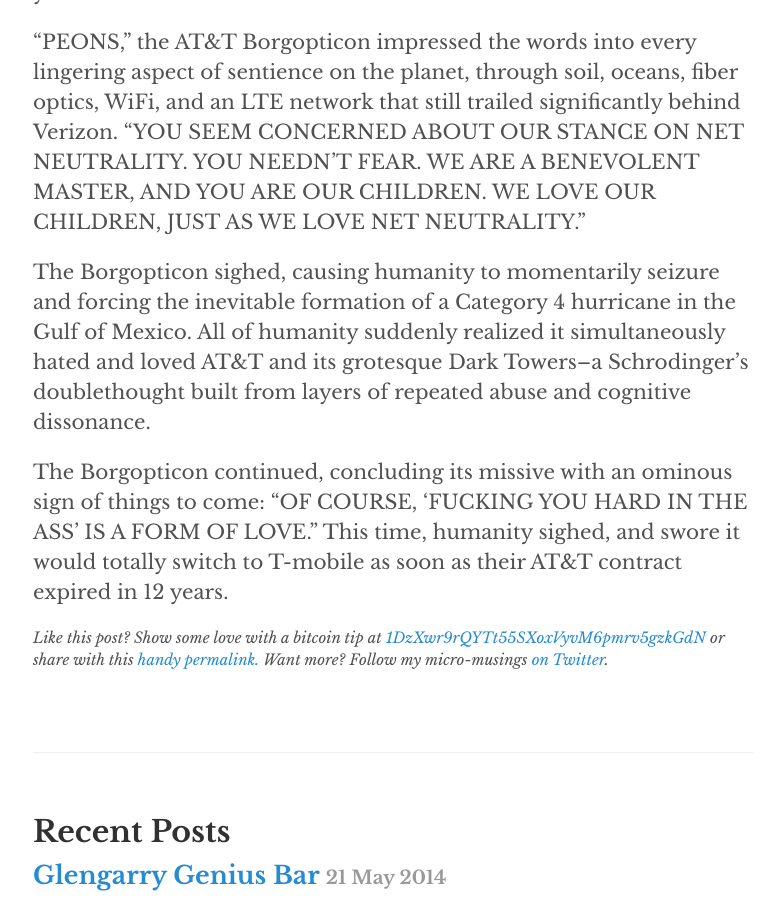
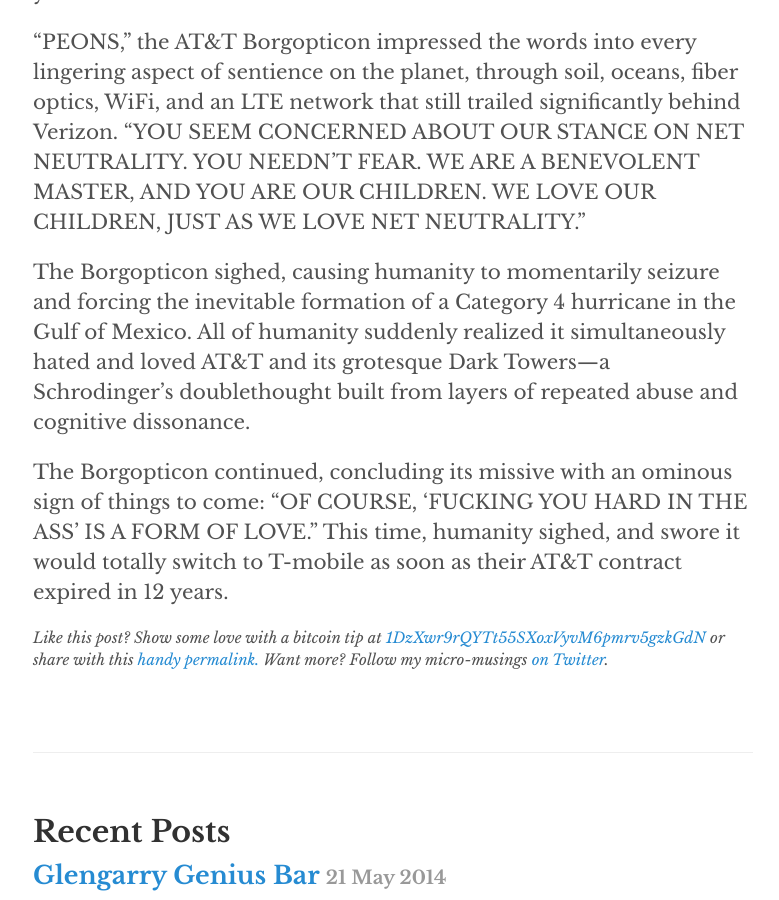
Before and after one commit to acityinohio/bitbanter-archive, a Jekyll site: the page built from _posts/2013-05-28-att.md, in a window 1280 px wide and 900 px high, scrolled down 1690 px. Shown: the whole window, without its empty margins (247-1026 px from the left). Built offline with Jekyll 4.4.1, drawn with Linux system fonts in a browser that asks for light colours; Markdown is read by kramdown in place of the engine named in the settings.

```diff
--- a/_posts/2013-05-28-att.md
+++ b/_posts/2013-05-28-att.md
@@ -20,7 +20,7 @@ To call the message "speech" would insult the manipulative power of the once-mon
 
 "PEONS," the AT&amp;T Borgopticon impressed the words into every lingering aspect of sentience on the planet, through soil, oceans, fiber optics, WiFi, and an LTE network that still trailed significantly behind Verizon. "YOU SEEM CONCERNED ABOUT OUR STANCE ON NET NEUTRALITY. YOU NEEDN'T FEAR. WE ARE A BENEVOLENT MASTER, AND YOU ARE OUR CHILDREN. WE LOVE OUR CHILDREN, JUST AS WE LOVE NET NEUTRALITY."
 
-The Borgopticon sighed, causing humanity to momentarily seizure and forcing the inevitable formation of a Category 4 hurricane in the Gulf of Mexico. All of humanity suddenly realized it simultaneously hated and loved AT&amp;T and its grotesque Dark Towers--a Schrodinger's doublethought built from layers of repeated abuse and cognitive dissonance.
+The Borgopticon sighed, causing humanity to momentarily seizure and forcing the inevitable formation of a Category 4 hurricane in the Gulf of Mexico. All of humanity suddenly realized it simultaneously hated and loved AT&amp;T and its grotesque Dark Towers---a Schrodinger's doublethought built from layers of repeated abuse and cognitive dissonance.
 
 The Borgopticon continued, concluding its missive with an ominous sign of things to come:  "OF COURSE, 'FUCKING YOU HARD IN THE ASS' IS A FORM OF LOVE." This time, humanity sighed, and swore it would totally switch to T-mobile as soon as their AT&amp;T contract expired in 12 years.
 
```
